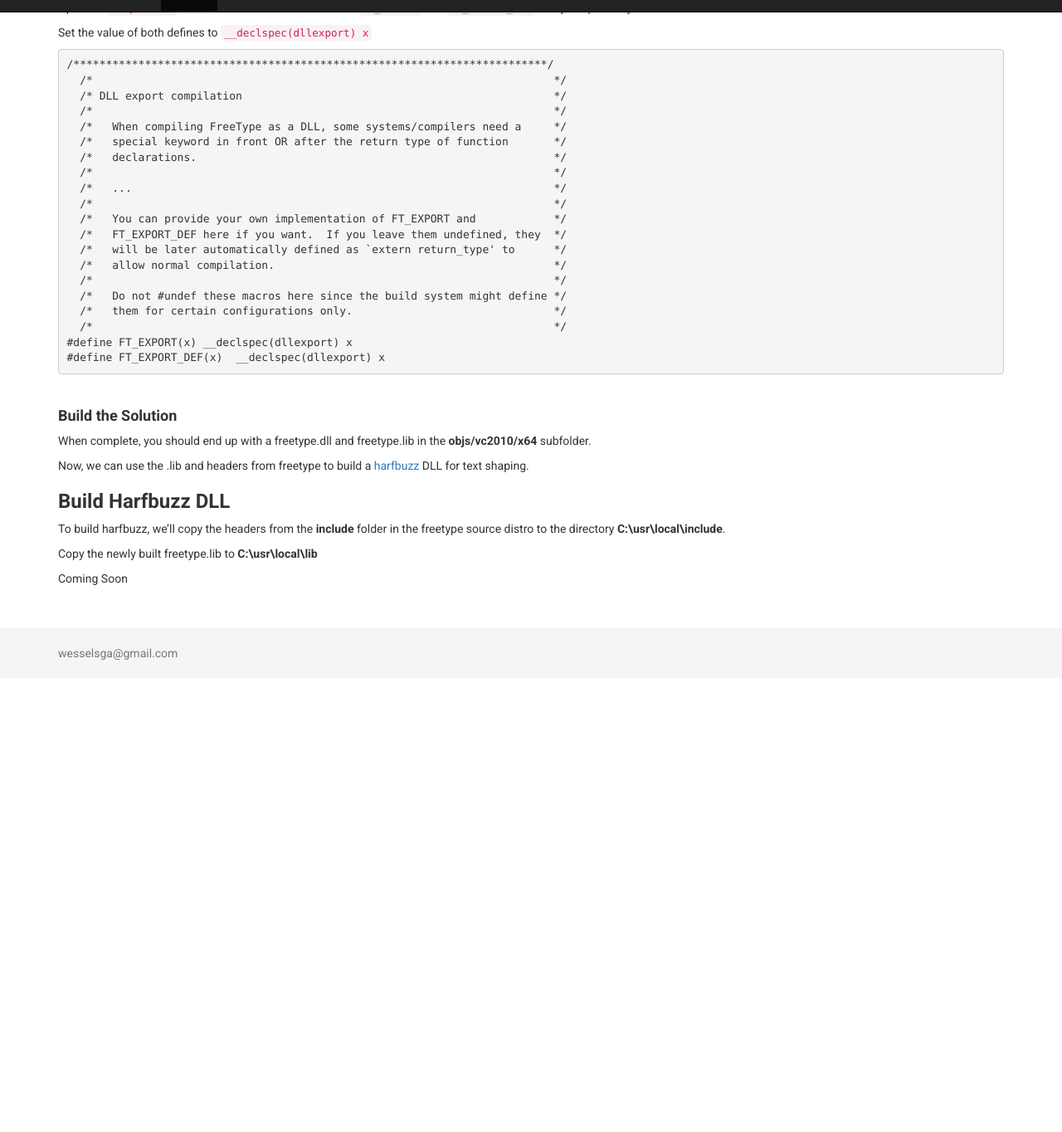
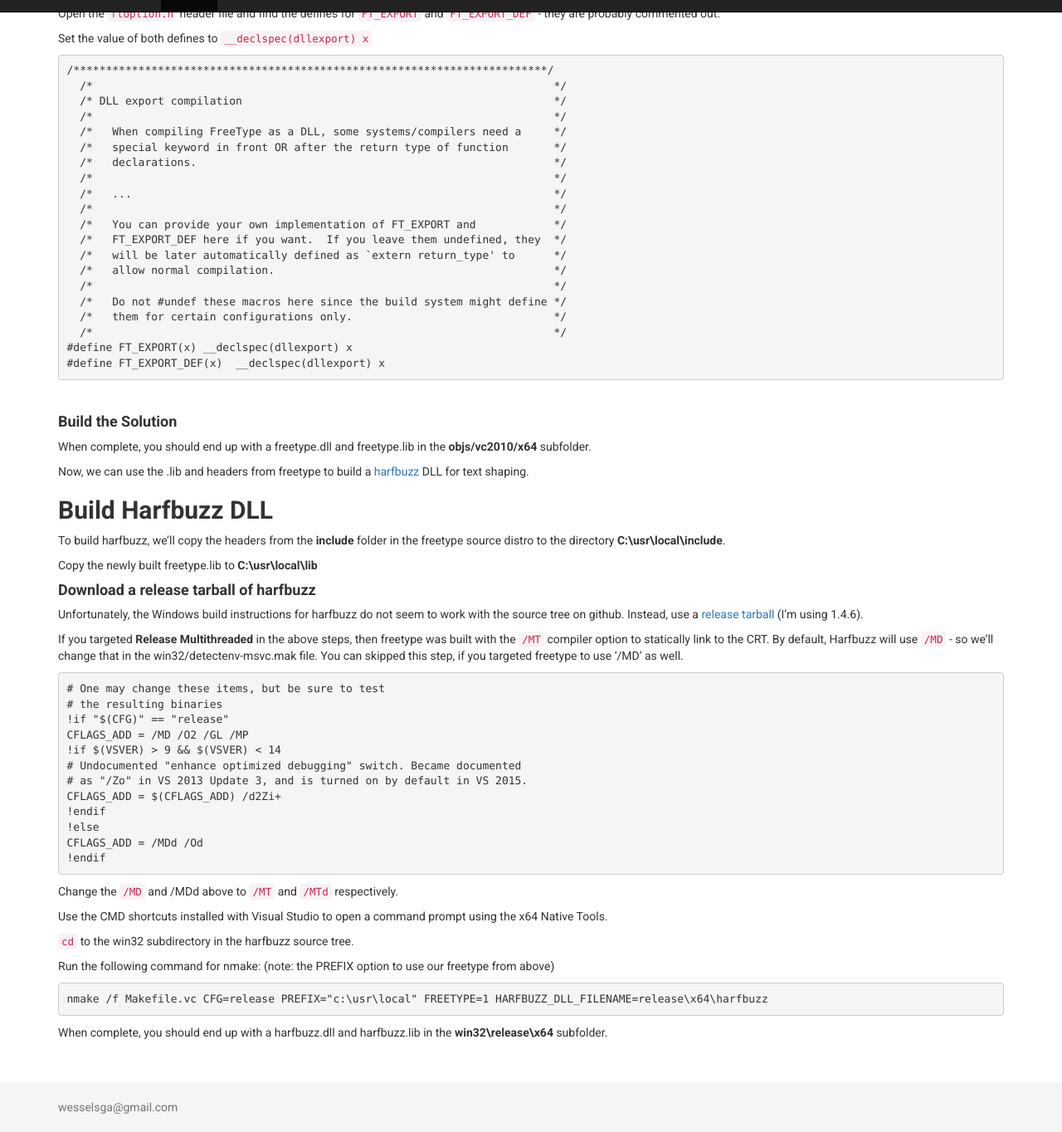
Before and after one commit to wesselsga/wesselsga.github.io, a Jekyll site: the page built from _posts/2017-05-02-freetype-harfbuzz.md, in a window 1280 px wide and 1400 px high, scrolled down 761 px, cut to the strip 36-1400 px from the top of the window. Shown: the whole strip at 83% size. Built offline with Jekyll 4.4.1, drawn with Linux system fonts in a browser that asks for light colours; before the commit the page ends 1614 px from its top, so only the background shows below that; some of the changed text lies outside the part shown.

Commit message:
freetype

````diff
--- a/_posts/2017-05-02-freetype-harfbuzz.md
+++ b/_posts/2017-05-02-freetype-harfbuzz.md
@@ -6,13 +6,13 @@
 
 # Build freetype and harfbuzz as Windows DLLs #
 
-Here is a quick guide for building both FreeType and Harfbuzz as shared libraries (DLLs) on Windows.  For this guide, only the x64 version will be built - although the instructions should also work for x86.
+Here is a quick guide for building both [FreeType](https://www.freetype.org/) and [Harfbuzz](https://www.freedesktop.org/wiki/Software/HarfBuzz/) as shared libraries (DLLs) on Windows.  For this guide, only the x64 version will be built - although the instructions should also work for x86.
 
 For the following I'm using Visual Studio 2017 Community Edition.
 
-### Build FreeType DLL ###
+## Build FreeType DLL ##
 
-Download the source code for [FreeType2](https://www.freetype.org/).  At the time of this writing, the version is 2.7.1.
+Download the source code for FreeType2.  At the time of this writing, the version is 2.7.1.
 
 Open **builds/windows/vc2010/freetype.sln** in Visual Studio 2017.  Hit OK when asked to Retarget Projects to the newer compiler.
 
@@ -58,13 +58,45 @@
 
 Now, we can use the .lib and headers from freetype to build a [harfbuzz](https://www.freedesktop.org/wiki/Software/HarfBuzz/) DLL for text shaping.
 
-### Build Harfbuzz DLL ###
+## Build Harfbuzz DLL ##
 
 To build harfbuzz, we'll copy the headers from the **include** folder in the freetype source distro to the directory **C:\usr\local\include**.
 
 Copy the newly built freetype.lib to **C:\usr\local\lib**
 
-Coming Soon
+#### Download a release tarball of harfbuzz ####
+
+Unfortunately, the Windows build instructions for harfbuzz do not seem to work with the source tree on github.  Instead, use a [release tarball](https://www.freedesktop.org/software/harfbuzz/release/) (I'm using 1.4.6).
+
+If you targeted **Release Multithreaded** in the above steps, then freetype was built with the `/MT` compiler option to statically link to the CRT.  By default, Harfbuzz will use `/MD` - so we'll change that in the win32/detectenv-msvc.mak file.  You can skipped this step, if you targeted freetype to use '/MD' as well.
+
+```Batchfile
+# One may change these items, but be sure to test
+# the resulting binaries
+!if "$(CFG)" == "release"
+CFLAGS_ADD = /MD /O2 /GL /MP
+!if $(VSVER) > 9 && $(VSVER) < 14
+# Undocumented "enhance optimized debugging" switch. Became documented
+# as "/Zo" in VS 2013 Update 3, and is turned on by default in VS 2015.
+CFLAGS_ADD = $(CFLAGS_ADD) /d2Zi+
+!endif
+!else
+CFLAGS_ADD = /MDd /Od
+!endif
+```
+
+Change the `/MD` and /MDd above to `/MT` and `/MTd` respectively.
+
+Use the CMD shortcuts installed with Visual Studio to open a command prompt using the x64 Native Tools.
+
+`cd` to the win32 subdirectory in the harfbuzz source tree.
+
+Run the following command for nmake: (note: the PREFIX option to use our freetype from above)
+
+```Batchfile
+nmake /f Makefile.vc CFG=release PREFIX="c:\usr\local" FREETYPE=1 HARFBUZZ_DLL_FILENAME=release\x64\harfbuzz
+```
+When complete, you should end up with a harfbuzz.dll and harfbuzz.lib in the **win32\release\x64** subfolder.
 
 
 [freetype_1]: https://s3.amazonaws.com/gregwessels/posts/2017/freetype-vc.jpg "FreeType VC Project Settings"
````
